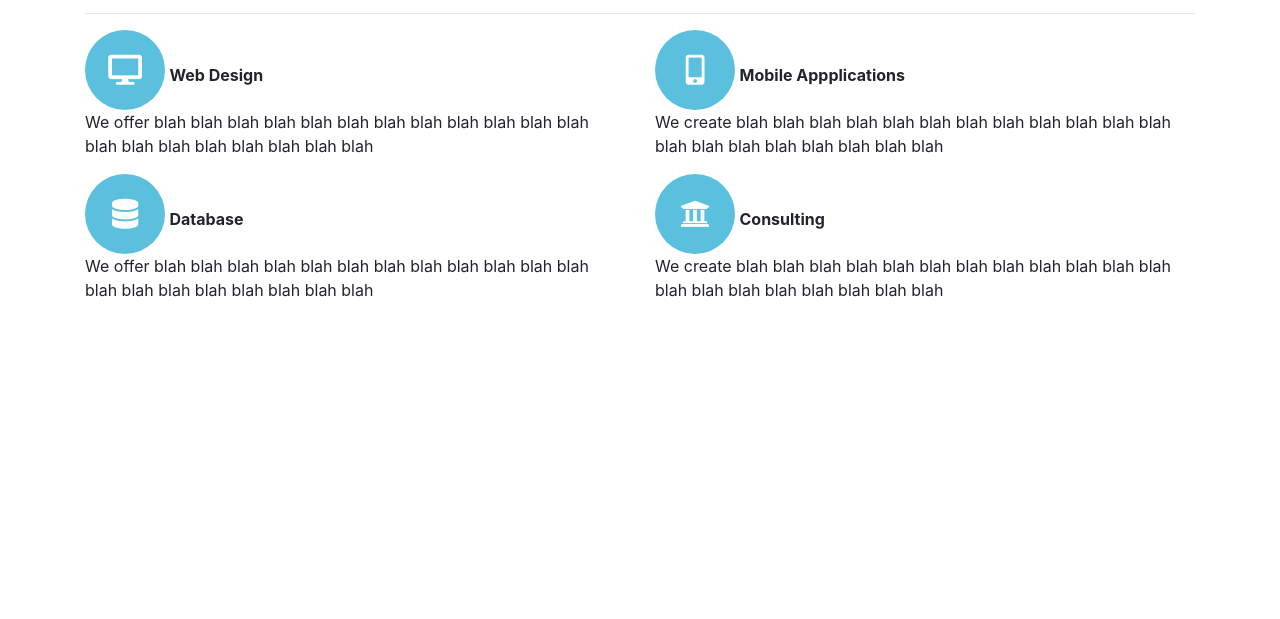
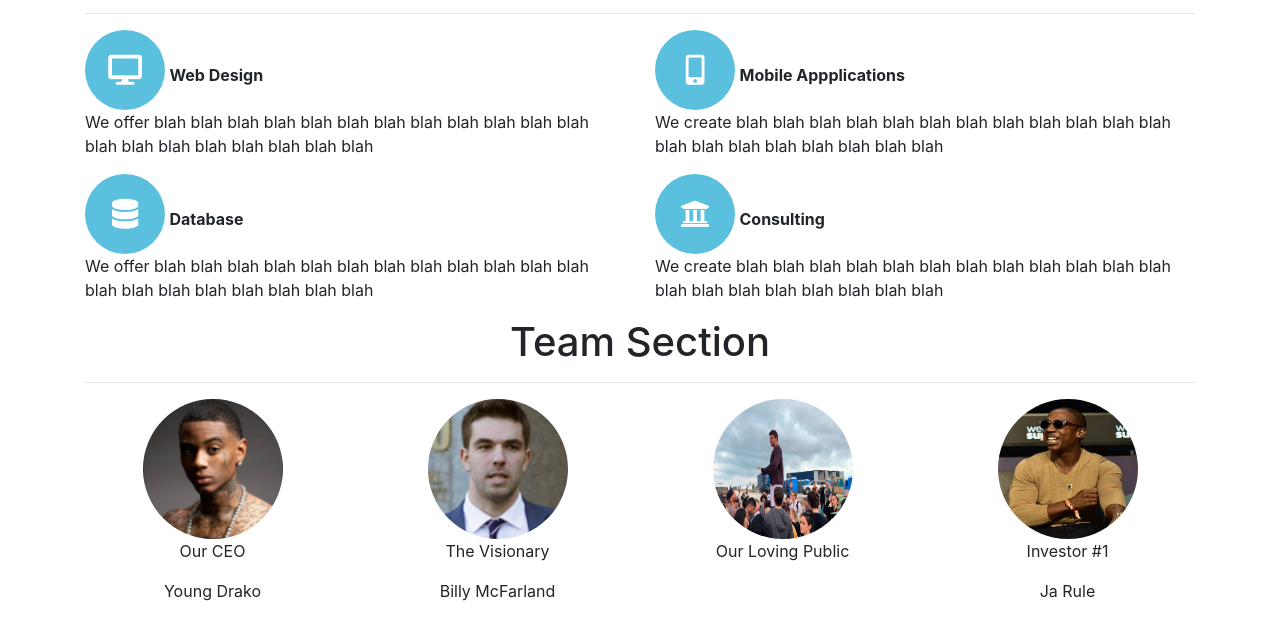
Before and after one commit to StevenJoa/hello-world, a plain HTML site: page index.html in a window 1280 px wide. Shown: the part 463-1082 px from the top of the page. Before the commit the page ends 800 px from the top, so only its background shows below. Drawn offline with nearby package versions, Linux system fonts and the light colour scheme; a script that the page names is missing.

Commit message:
Team Section

```diff
--- a/index.html
+++ b/index.html
@@ -73,6 +73,32 @@
         </div>
     </section>
 
+    <section class = "team container">
+        <h1>Team Section</h1>
+        <hr />
+        <div class = "row">
+            <div class = "col-md-3">
+                <img src = "soulja_boy.jpg"/>
+                <p id = "title">Our CEO</p>
+                <p id = "Name">Young Drako</p>
+            </div>
+            <div class = "col-md-3">
+                <img src = "Billy.jpg"/>
+                <p id = "title">The Visionary</p>
+                <p id = "Name">Billy McFarland</p>
+            </div>
+            <div class = "col-md-3">
+                <img src = "crowd.jpg"/>
+                <p id = "title">Our Loving Public</p>
+            </div>
+            <div class = "col-md-3">
+                <img src = "jarule.jpg"/>
+                <p id = "title">Investor #1</p>
+                <p id = "Name">Ja Rule</p>
+            </div>
+        </div>
+    </section>
+
     <script src="https://code.jquery.com/jquery-3.3.1.slim.min.js" integrity="sha384-q8i/X+965DzO0rT7abK41JStQIAqVgRVzpbzo5smXKp4YfRvH+8abtTE1Pi6jizo" crossorigin="anonymous"></script>
     <script src="https://cdnjs.cloudflare.com/ajax/libs/popper.js/1.14.7/umd/popper.min.js" integrity="sha384-UO2eT0CpHqdSJQ6hJty5KVphtPhzWj9WO1clHTMGa3JDZwrnQq4sF86dIHNDz0W1" crossorigin="anonymous"></script>
     <script src="https://stackpath.bootstrapcdn.com/bootstrap/4.3.1/js/bootstrap.min.js" integrity="sha384-JjSmVgyd0p3pXB1rRibZUAYoIIy6OrQ6VrjIEaFf/nJGzIxFDsf4x0xIM+B07jRM" crossorigin="anonymous"></script>
--- a/style.css
+++ b/style.css
@@ -1,3 +1,10 @@
+/*To push to GitHub
+git status
+git add .
+git commit -m ""
+git push
+*/
+
 nav
 {
     text-transform: uppercase;
@@ -50,3 +57,23 @@ header p
     width: 200px;
     display: inline-block;
 }
+
+.team
+{
+    text-align: center;
+}
+
+.team img
+{
+    text-align: center;
+    border-radius: 50%;
+}
+ .team #title
+ {
+     text-align: center;
+ }
+
+ .team #Name
+ {
+     text-align: center;
+ }
```
Also changed, not shown: Billy.jpg (added), crowd.jpg (added), jarule.jpg (added), soulja_boy.jpg (added).
